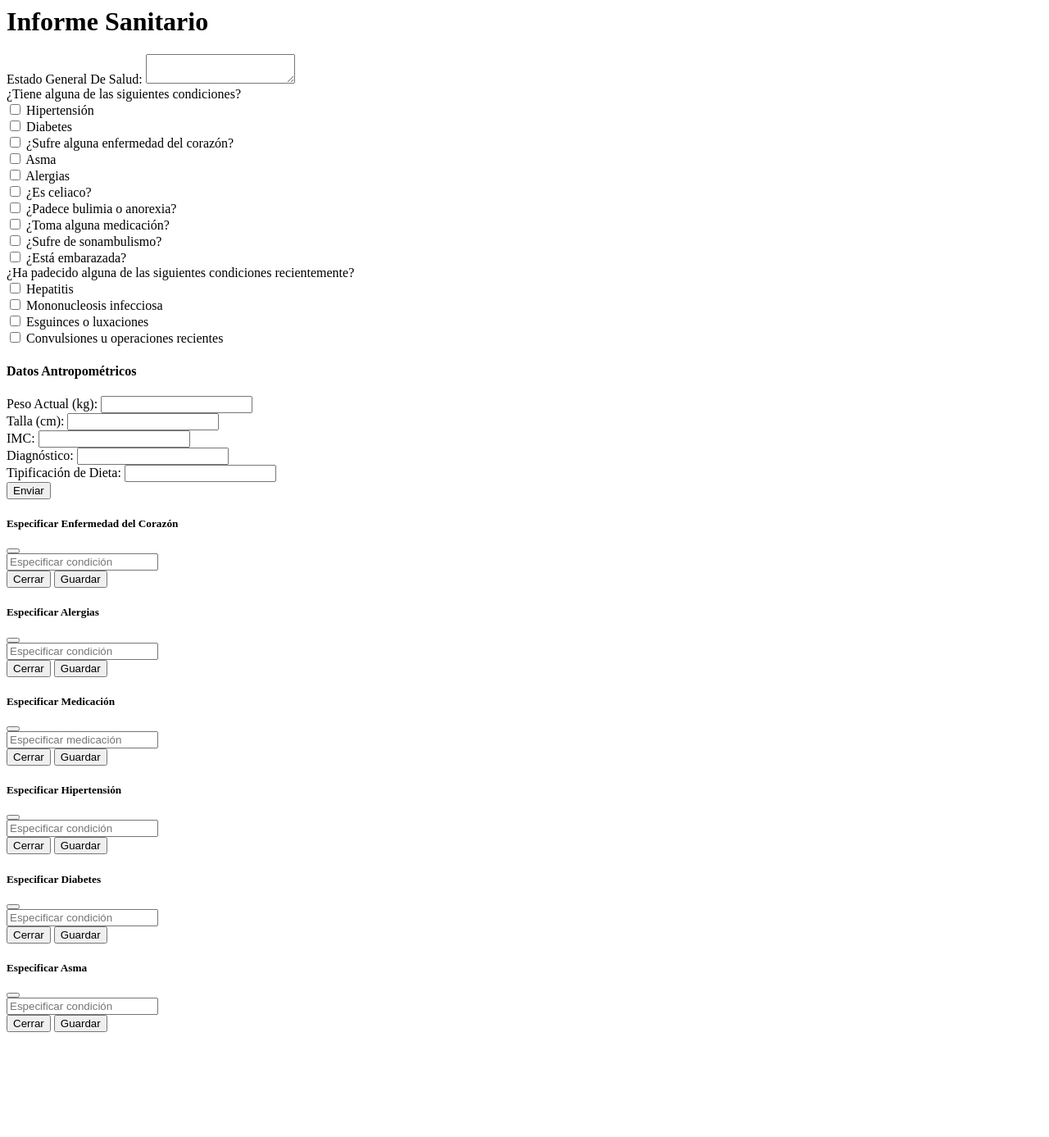
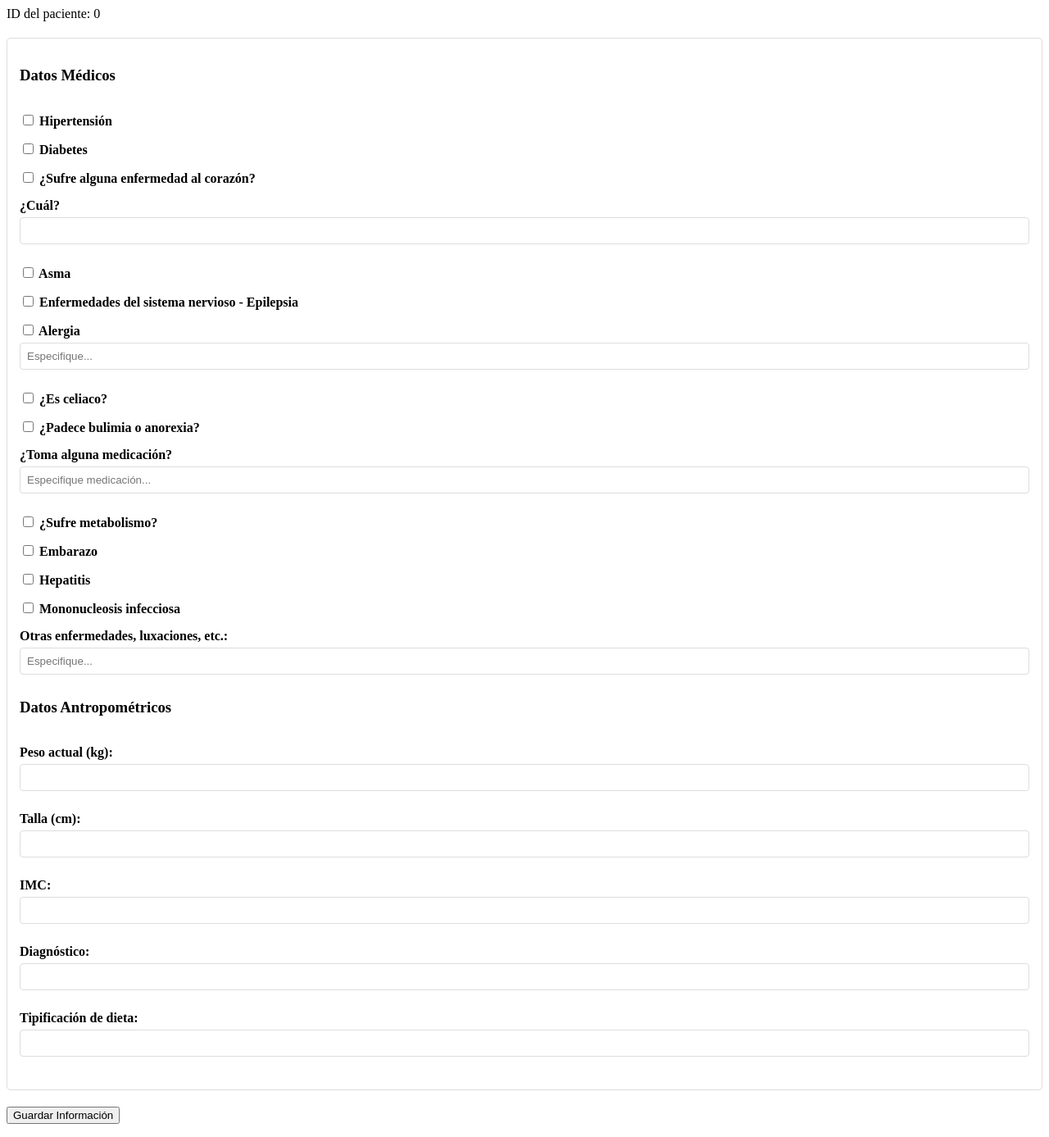
Before and after one commit to sedrna26/SPP, a PHP site: page /Views/admin/sanitario_crea.php in a window 1280 px wide. Shown: the whole page at 82% size. Before the commit the page ends 1259 px from the top, so only its background shows below. Run offline with PHP 8.4, Linux system fonts and the light colour scheme.

Commit message:
Cambios form sanitario y bd
Actualizo formulario sanitario. Cambios en la base de datos correspondientes al form

```diff
--- a/Views/admin/sanitario_crea.php
+++ b/Views/admin/sanitario_crea.php
@@ -1,249 +1,316 @@
-<div class="tab-pane fade show active" id="tab4">
-    <div class="content ">
-        <div class="row m-auto ">
-            <div class="col-sm">
-                <h1 class="">Informe Sanitario</h1>
-                <form action="procesar_informe.php" method="POST">
-                    <!-- Estado General De Salud -->
-                    <div class="mb-3">
-                        <label for="estado_general" class="form-label">Estado General De Salud:</label>
-                        <textarea maxlength="255" type="text" class="form-control" id="estado_general" name="estado_general" required></textarea>
+<?php
+
+function registrarAuditoria($db, $accion, $tabla_afectada, $registro_id, $detalles)
+{
+    try {
+        $sql = "INSERT INTO auditoria (id_usuario, accion, detalles, tabla_afectada, registro_id, fecha)
+                VALUES (:id_usuario, :accion, :detalles, :tabla_afectada, :registro_id, NOW())";
+        $stmt = $db->prepare($sql);
+        $stmt->bindParam(':id_usuario', $_SESSION['id_usuario']);
+        $stmt->bindParam(':accion', $accion);
+        $stmt->bindParam(':detalles', $detalles);
+        $stmt->bindParam(':tabla_afectada', $tabla_afectada);
+        $stmt->bindParam(':registro_id', $registro_id);
+        $stmt->execute();
+    } catch (PDOException $e) {
+        echo "Error en el registro de auditoría: " . $e->getMessage();
+    }
+}
+
+// Obtener el ID del paciente desde la URL
+$id_ppl = isset($_GET['id']) ? intval($_GET['id']) : 0;
+
+if ($_SERVER["REQUEST_METHOD"] == "POST" && isset($_POST['guardar'])) {
+    try {
+        $db->beginTransaction();
+
+        // Insertar datos médicos
+        $stmt = $db->prepare("INSERT INTO datos_medicos (id_ppl, hipertension, diabetes, enfermedad_corazon, asma,
+            epilepsia, alergia, es_celiaco, bulimia_anorexia, medicacion, metabolismo, embarazo, hepatitis,
+            mononucleosis, otras_enfermedades, peso_actual, talla, imc, diagnostico, tipificacion_dieta)
+            VALUES (?, ?, ?, ?, ?, ?, ?, ?, ?, ?, ?, ?, ?, ?, ?, ?, ?, ?, ?, ?)");
+
+        $stmt->execute([
+            $_POST['id_ppl'],
+            isset($_POST['hipertension']) ? 1 : 0,
+            isset($_POST['diabetes']) ? 1 : 0,
+            isset($_POST['enfermedad_corazon']) ? 1 : 0,
+            isset($_POST['asma']) ? 1 : 0,
+            isset($_POST['epilepsia']) ? 1 : 0,
+            isset($_POST['alergia']) ? 1 : 0,
+            isset($_POST['es_celiaco']) ? 1 : 0,
+            isset($_POST['bulimia_anorexia']) ? 1 : 0,
+            $_POST['medicacion'],
+            isset($_POST['metabolismo']) ? 1 : 0,
+            isset($_POST['embarazo']) ? 1 : 0,
+            isset($_POST['hepatitis']) ? 1 : 0,
+            isset($_POST['mononucleosis']) ? 1 : 0,
+            $_POST['otras_enfermedades'],
+            $_POST['peso_actual'],
+            $_POST['talla'],
+            $_POST['imc'],
+            $_POST['diagnostico'],
+            $_POST['tipificacion_dieta']
+        ]);
+
+        $db->commit();
+
+        // Registrar acción en la auditoría
+        $accion = 'Agregar Datos Médicos';
+        $tabla_afectada = 'datos_medicos';
+        $detalles = "Se insertaron los datos médicos para el paciente con ID: $id_ppl";
+        registrarAuditoria($db, $accion, $tabla_afectada, $id_ppl, $detalles);
+
+        echo "<div class='alert alert-success'>Datos guardados correctamente</div>";
+    } catch (PDOException $e) {
+        echo "<div class='alert alert-danger'>Error al guardar los datos: " . $e->getMessage() . "</div>";
+    }
+}
+?>
+
+<head>
+    <style>
+        .form-section {
+            margin: 20px 0;
+            padding: 15px;
+            border: 1px solid #ddd;
+            border-radius: 5px;
+        }
+
+        .hidden {
+            display: none;
+        }
+
+        .form-group {
+            margin-bottom: 15px;
+        }
+
+        label {
+            display: block;
+            margin-bottom: 5px;
+            font-weight: bold;
+        }
+
+        input[type="text"],
+        textarea {
+            width: 100%;
+            padding: 8px;
+            margin-bottom: 10px;
+            border: 1px solid #ddd;
+            border-radius: 4px;
+        }
+
+        /* .btn {
+            padding: 10px 15px;
+            background-color: #212529;
+            color: white;
+            border: none;
+            border-radius: 4px;
+            cursor: pointer;
+        }
+
+        .btn:hover {
+            background-color: #45a049;
+        } */
+
+        .familiar-container {
+            border-left: 3px solid #212529;
+            padding-left: 15px;
+            margin-bottom: 20px;
+        }
+
+        .status-fallecido {
+            border-left-color: #212529;
+            background-color: #f9f9f9;
+        }
+
+        .children-container {
+            margin-left: 20px;
+            padding: 10px;
+            border-left: 2px dashed #212529;
+        }
+
+        #titulo {
+            padding-bottom: 1rem;
+        }
+    </style>
+</head>
+
+<body>
+    <?php echo "ID del paciente: " . $id_ppl; ?>
+    <form method="POST">
+        <input type="hidden" name="id_ppl" value="<?php echo htmlspecialchars($id_ppl); ?>">
+
+        <!-- Sección de Datos Médicos -->
+        <div class="form-section">
+            <h3 id="titulo">Datos Médicos</h3>
+
+            <div class="form-group">
+                <div class="checkbox-group">
+                    <label>
+                        <input type="checkbox" name="hipertension"> Hipertensión
+                    </label>
                 </div>
-                    <!-- Preguntas de enfermedades en columnas -->
-                    <div class="row mb-3">
-                        <div class="col-md-6">
-                            <label class="form-label">¿Tiene alguna de las siguientes condiciones?</label>
-
-                            <div class="form-check">
-                                <input class="form-check-input" type="checkbox" id="hipertension" name="hipertension" data-bs-toggle="modal" data-bs-target="#modalHipertension">
-                                <label class="form-check-label" for="hipertension">Hipertensión</label>
             </div>
 
-                            <div class="form-check">
-                                <input class="form-check-input" type="checkbox" id="diabetes" name="diabetes" data-bs-toggle="modal" data-bs-target="#modalDiabetes">
-                                <label class="form-check-label" for="diabetes">Diabetes</label>
+            <div class="form-group">
+                <div class="checkbox-group">
+                    <label>
+                        <input type="checkbox" name="diabetes"> Diabetes
+                    </label>
+                </div>
             </div>
 
-                            <div class="form-check">
-                                <input class="form-check-input" type="checkbox" id="enfermedad_corazon" name="enfermedad_corazon" data-bs-toggle="modal" data-bs-target="#modalCorazon">
-                                <label class="form-check-label" for="enfermedad_corazon">¿Sufre alguna enfermedad del corazón?</label>
+            <div class="form-group">
+                <div class="checkbox-group">
+                    <label>
+                        <input type="checkbox" name="enfermedad_corazon"> ¿Sufre alguna enfermedad al corazón?
+                    </label>
+                </div>
             </div>
 
-                            <div class="form-check">
-                                <input class="form-check-input" type="checkbox" id="asma" name="asma" data-bs-toggle="modal" data-bs-target="#modalAsma">
-                                <label class="form-check-label" for="asma">Asma</label>
+            <div class="form-group">
+                <label>¿Cuál?</label>
+                <input type="text" name="enfermedad_corazon_cual">
             </div>
 
-                            <div class="form-check">
-                                <input class="form-check-input" type="checkbox" id="alergias" name="alergias" data-bs-toggle="modal" data-bs-target="#modalAlergias">
-                                <label class="form-check-label" for="alergias">Alergias</label>
+            <div class="form-group">
+                <div class="checkbox-group">
+                    <label>
+                        <input type="checkbox" name="asma"> Asma
+                    </label>
                 </div>
             </div>
-                        <div class="col-md-6">
-                            <div class="form-check">
-                                <input class="form-check-input" type="checkbox" id="celiaco" name="celiaco">
-                                <label class="form-check-label" for="celiaco">¿Es celiaco?</label>
+
+            <div class="form-group">
+                <div class="checkbox-group">
+                    <label>
+                        <input type="checkbox" name="epilepsia"> Enfermedades del sistema nervioso - Epilepsia
+                    </label>
+                </div>
             </div>
 
-                            <div class="form-check">
-                                <input class="form-check-input" type="checkbox" id="bulimia" name="bulimia">
-                                <label class="form-check-label" for="bulimia">¿Padece bulimia o anorexia?</label>
+            <div class="form-group">
+                <div class="checkbox-group">
+                    <label>
+                        <input type="checkbox" name="alergia"> Alergia
+                    </label>
+                </div>
+                <input type="text" name="alergia_especifique" placeholder="Especifique...">
             </div>
 
-                            <div class="form-check">
-                                <input class="form-check-input" type="checkbox" id="medicacion" name="medicacion" data-bs-toggle="modal" data-bs-target="#modalMedicacion">
-                                <label class="form-check-label" for="medicacion">¿Toma alguna medicación?</label>
+            <div class="form-group">
+                <div class="checkbox-group">
+                    <label>
+                        <input type="checkbox" name="es_celiaco"> ¿Es celiaco?
+                    </label>
+                </div>
             </div>
 
-                            <div class="form-check">
-                                <input class="form-check-input" type="checkbox" id="sonambulismo" name="sonambulismo">
-                                <label class="form-check-label" for="sonambulismo">¿Sufre de sonambulismo?</label>
+            <div class="form-group">
+                <div class="checkbox-group">
+                    <label>
+                        <input type="checkbox" name="bulimia_anorexia"> ¿Padece bulimia o anorexia?
+                    </label>
+                </div>
             </div>
 
-                            <div class="form-check">
-                                <input class="form-check-input" type="checkbox" id="embarazo" name="embarazo">
-                                <label class="form-check-label" for="embarazo">¿Está embarazada?</label>
+            <div class="form-group">
+                <label>¿Toma alguna medicación?</label>
+                <input type="text" name="medicacion" placeholder="Especifique medicación...">
+            </div>
+
+            <div class="form-group">
+                <div class="checkbox-group">
+                    <label>
+                        <input type="checkbox" name="metabolismo"> ¿Sufre metabolismo?
+                    </label>
                 </div>
             </div>
+
+            <div class="form-group">
+                <div class="checkbox-group">
+                    <label>
+                        <input type="checkbox" name="embarazo"> Embarazo
+                    </label>
                 </div>
-                    <!-- Enfermedades recientes-->
-                    <div class="mb-3">
-                        <label class="form-label">¿Ha padecido alguna de las siguientes condiciones recientemente?</label>
-
-                        <div class="form-check">
-                            <input class="form-check-input" type="checkbox" id="hepatitis" name="hepatitis">
-                            <label class="form-check-label" for="hepatitis">Hepatitis</label>
             </div>
 
-                        <div class="form-check">
-                            <input class="form-check-input" type="checkbox" id="mononucleosis" name="mononucleosis">
-                            <label class="form-check-label" for="mononucleosis">Mononucleosis infecciosa</label>
+            <div class="form-group">
+                <div class="checkbox-group">
+                    <label>
+                        <input type="checkbox" name="hepatitis"> Hepatitis
+                    </label>
+                </div>
             </div>
 
-                        <div class="form-check">
-                            <input class="form-check-input" type="checkbox" id="esguince" name="esguince">
-                            <label class="form-check-label" for="esguince">Esguinces o luxaciones</label>
+            <div class="form-group">
+                <div class="checkbox-group">
+                    <label>
+                        <input type="checkbox" name="mononucleosis"> Mononucleosis infecciosa
+                    </label>
+                </div>
             </div>
 
-                        <div class="form-check">
-                            <input class="form-check-input" type="checkbox" id="convulsiones" name="convulsiones">
-                            <label class="form-check-label" for="convulsiones">Convulsiones u operaciones recientes</label>
+            <div class="form-group">
+                <label>Otras enfermedades, luxaciones, etc.:</label>
+                <input type="text" name="otras_enfermedades" placeholder="Especifique...">
             </div>
+            <h3 id="titulo">Datos Antropométricos</h3>
+            <div class="form-group">
+                <label>Peso actual (kg):</label>
+                <input type="text" name="peso_actual" required>
             </div>
-                    <!-- Datos Antropométricos-->
-                    <div class="mb-3">
-                        <h4>Datos Antropométricos</h4>
-                        <div class="row">
-                            <div class="col-md-6">
-                                <label for="peso" class="form-label">Peso Actual (kg):</label>
-                                <input type="number" step="0.1" class="form-control" id="peso" name="peso" required>
+            <div class="form-group">
+                <label>Talla (cm):</label>
+                <input type="text" name="talla">
             </div>
-                            <div class="col-md-6">
-                                <label for="talla" class="form-label">Talla (cm):</label>
-                                <input type="number" class="form-control" id="talla" name="talla" required>
+            <div class="form-group">
+                <label>IMC:</label>
+                <input type="text" name="imc" readonly>
             </div>
+            <div class="form-group">
+                <label>Diagnóstico:</label>
+                <input type="text" name="diagnostico">
             </div>
-                        <div class="row">
-                            <div class="col-md-6">
-                                <label for="imc" class="form-label">IMC:</label>
-                                <input type="text" class="form-control" id="imc" name="imc" readonly>
-                            </div>
-                            <div class="col-md-6">
-                                <label for="diagnostico" class="form-label">Diagnóstico:</label>
-                                <input type="text" class="form-control" id="diagnostico" name="diagnostico" required>
-                            </div>
-                        </div>
-                        <div class="row">
-                            <div class="col-md-12">
-                                <label for="tipificacion_dieta" class="form-label">Tipificación de Dieta:</label>
-                                <input type="text" class="form-control" id="tipificacion_dieta" name="tipificacion_dieta" required>
-                            </div>
-                        </div>
-                    </div>
-                    <!-- Botón de envío -->
-                    <div class="mb-3 text-center">
-                        <button type="submit" class="btn btn-primary">Enviar</button>
-                    </div>
-                </form>
-            </div>
-        </div>
+            <div class="form-group">
+                <label>Tipificación de dieta:</label>
+                <input type="text" name="tipificacion_dieta">
             </div>
         </div>
 
 
 
-<!-- Modales para que tiene que especificar-->
-<div class="modal fade" id="modalCorazon" tabindex="-1" aria-labelledby="modalCorazonLabel" aria-hidden="true">
-    <div class="modal-dialog">
-        <div class="modal-content">
-            <div class="modal-header">
-                <h5 class="modal-title" id="modalCorazonLabel">Especificar Enfermedad del Corazón</h5>
-                <button type="button" class="btn-close" data-bs-dismiss="modal" aria-label="Close"></button>
-            </div>
-            <div class="modal-body">
-                <input type="text" class="form-control" id="detalle_corazon" placeholder="Especificar condición">
-            </div>
-            <div class="modal-footer">
-                <button type="button" class="btn btn-secondary" data-bs-dismiss="modal">Cerrar</button>
-                <button type="button" class="btn btn-primary" data-bs-dismiss="modal">Guardar</button>
-            </div>
-        </div>
-    </div>
-</div>
-<div class="modal fade" id="modalAlergias" tabindex="-1" aria-labelledby="modalAlergiasLabel" aria-hidden="true">
-    <div class="modal-dialog">
-        <div class="modal-content">
-            <div class="modal-header">
-                <h5 class="modal-title" id="modalAlergiasLabel">Especificar Alergias</h5>
-                <button type="button" class="btn-close" data-bs-dismiss="modal" aria-label="Close"></button>
-            </div>
-            <div class="modal-body">
-                <input type="text" class="form-control" id="detalle_alergias" placeholder="Especificar condición">
-            </div>
-            <div class="modal-footer">
-                <button type="button" class="btn btn-secondary" data-bs-dismiss="modal">Cerrar</button>
-                <button type="button" class="btn btn-primary" data-bs-dismiss="modal">Guardar</button>
-            </div>
-        </div>
-    </div>
-</div>
-<div class="modal fade" id="modalMedicacion" tabindex="-1" aria-labelledby="modalMedicacionLabel" aria-hidden="true">
-    <div class="modal-dialog">
-        <div class="modal-content">
-            <div class="modal-header">
-                <h5 class="modal-title" id="modalMedicacionLabel">Especificar Medicación</h5>
-                <button type="button" class="btn-close" data-bs-dismiss="modal" aria-label="Close"></button>
-            </div>
-            <div class="modal-body">
-                <input type="text" class="form-control" id="detalle_medicacion" placeholder="Especificar medicación">
-            </div>
-            <div class="modal-footer">
-                <button type="button" class="btn btn-secondary" data-bs-dismiss="modal">Cerrar</button>
-                <button type="button" class="btn btn-primary" data-bs-dismiss="modal">Guardar</button>
-            </div>
-        </div>
-    </div>
-</div>
-<div class="modal fade" id="modalHipertension" tabindex="-1" aria-labelledby="modalHipertensionLabel" aria-hidden="true">
-    <div class="modal-dialog">
-        <div class="modal-content">
-            <div class="modal-header">
-                <h5 class="modal-title" id="modalHipertensionLabel">Especificar Hipertensión</h5>
-                <button type="button" class="btn-close" data-bs-dismiss="modal" aria-label="Close"></button>
-            </div>
-            <div class="modal-body">
-                <input type="text" class="form-control" id="detalle_hipertension" placeholder="Especificar condición">
-            </div>
-            <div class="modal-footer">
-                <button type="button" class="btn btn-secondary" data-bs-dismiss="modal">Cerrar</button>
-                <button type="button" class="btn btn-primary" data-bs-dismiss="modal">Guardar</button>
-            </div>
-        </div>
-    </div>
-</div>
+        <button name="guardar" type="submit" class="btn btn-primary">Guardar Información</button>
+    </form>
 
-<div class="modal fade" id="modalDiabetes" tabindex="-1" aria-labelledby="modalDiabetesLabel" aria-hidden="true">
-    <div class="modal-dialog">
-        <div class="modal-content">
-            <div class="modal-header">
-                <h5 class="modal-title" id="modalDiabetesLabel">Especificar Diabetes</h5>
-                <button type="button" class="btn-close" data-bs-dismiss="modal" aria-label="Close"></button>
-            </div>
-            <div class="modal-body">
-                <input type="text" class="form-control" id="detalle_diabetes" placeholder="Especificar condición">
-            </div>
-            <div class="modal-footer">
-                <button type="button" class="btn btn-secondary" data-bs-dismiss="modal">Cerrar</button>
-                <button type="button" class="btn btn-primary" data-bs-dismiss="modal">Guardar</button>
-            </div>
-        </div>
-    </div>
-</div>
-<div class="modal fade" id="modalAsma" tabindex="-1" aria-labelledby="modalAsmaLabel" aria-hidden="true">
-    <div class="modal-dialog">
-        <div class="modal-content">
-            <div class="modal-header">
-                <h5 class="modal-title" id="modalAsmaLabel">Especificar Asma</h5>
-                <button type="button" class="btn-close" data-bs-dismiss="modal" aria-label="Close"></button>
-            </div>
-            <div class="modal-body">
-                <input type="text" class="form-control" id="detalle_asma" placeholder="Especificar condición">
-            </div>
-            <div class="modal-footer">
-                <button type="button" class="btn btn-secondary" data-bs-dismiss="modal">Cerrar</button>
-                <button type="button" class="btn btn-primary" data-bs-dismiss="modal">Guardar</button>
-            </div>
-        </div>
-    </div>
-</div>
     <script>
-    document.getElementById('peso').addEventListener('input', calcularIMC);
-    document.getElementById('talla').addEventListener('input', calcularIMC);
+        document.addEventListener('DOMContentLoaded', function() {
+            const pesoInput = document.querySelector('input[name="peso_actual"]');
+            const tallaInput = document.querySelector('input[name="talla"]');
+            const imcInput = document.querySelector('input[name="imc"]');
 
-    function calcularIMC() {
-        const peso = parseFloat(document.getElementById('peso').value);
-        const talla = parseFloat(document.getElementById('talla').value) / 100;
-        const imc = peso / (talla * talla);
-        document.getElementById('imc').value = imc.toFixed(2);
+            pesoInput.addEventListener('input', function() {
+                const peso = parseFloat(this.value);
+                const talla = parseFloat(tallaInput.value);
+                const imc = calcularIMC(peso, talla);
+                imcInput.value = imc;
+            });
+
+            tallaInput.addEventListener('input', function() {
+                const peso = parseFloat(pesoInput.value);
+                const talla = parseFloat(this.value);
+                const imc = calcularIMC(peso, talla);
+                imcInput.value = imc;
+            });
+        });
+
+        function calcularIMC(peso, talla) {
+            if (talla > 0) {
+                return (peso / ((talla / 100) * (talla / 100))).toFixed(2);
+            } else {
+                return 0;
+            }
         }
     </script>
+</body>
```
Also changed, not shown: Base de datos/spp.sql. Lines whose indentation alone changed are shown as unchanged.
